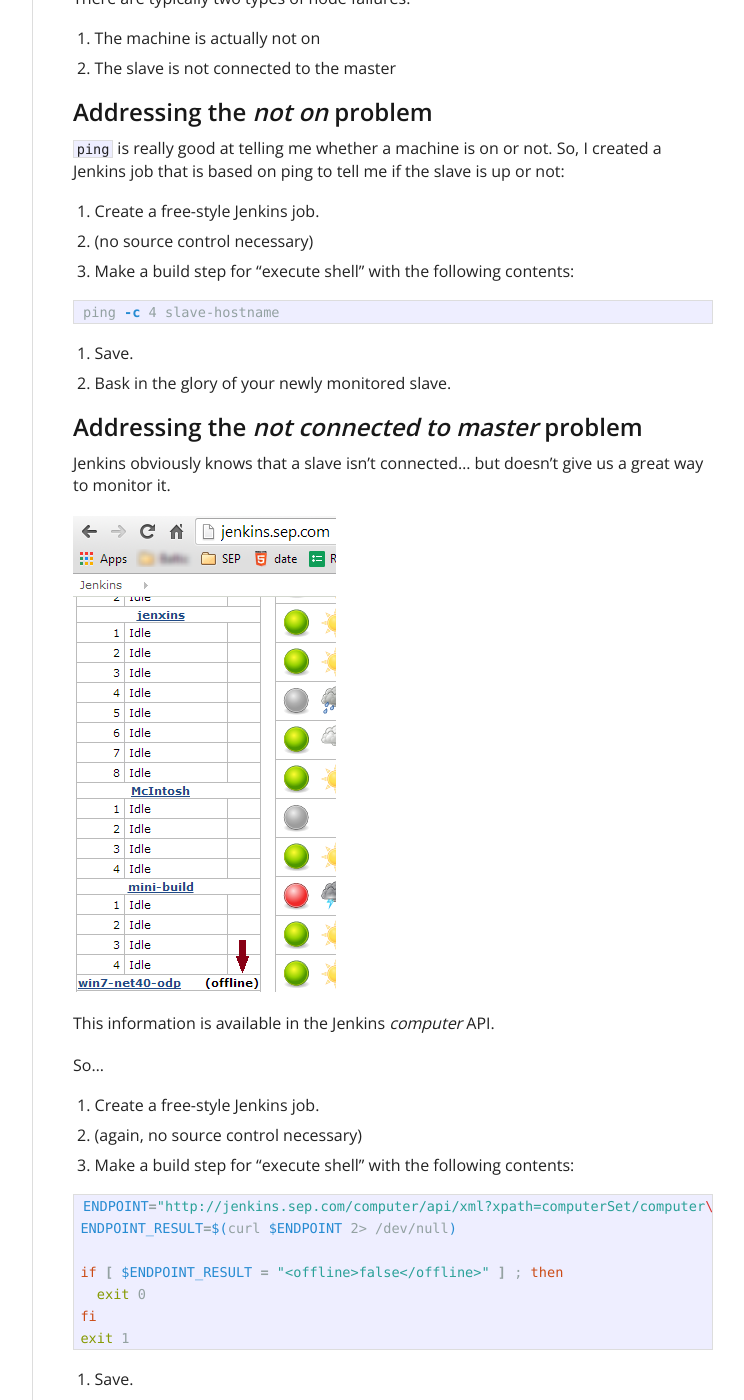
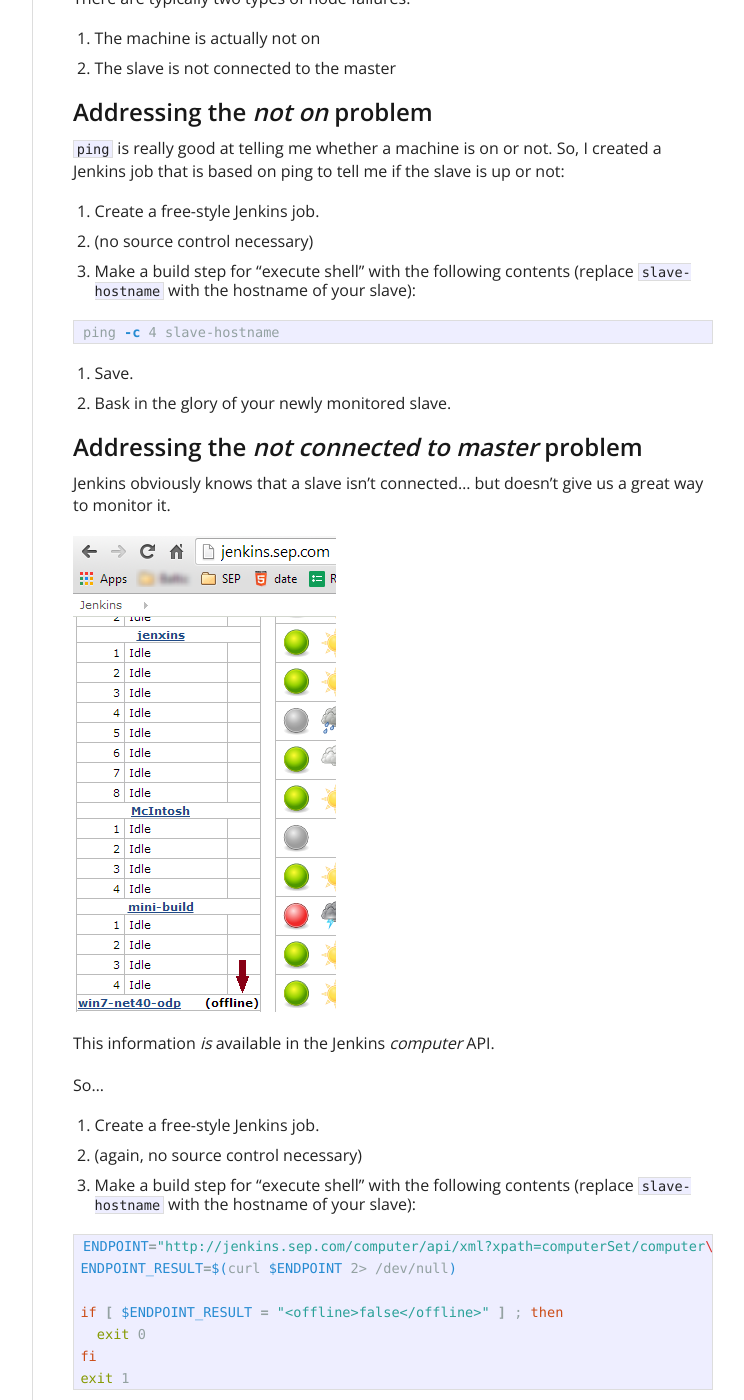
Before and after one commit to jonfuller/jonfuller.github.io, a Jekyll site: the page built from _posts/2013-12-12-jenkins-slave-monitoring.md, in a window 1280 px wide and 1400 px high, scrolled down 511 px. Shown: the whole window, without its empty margins (378-1122 px from the left). Built offline with Jekyll 4.4.1, drawn with Linux system fonts in a browser that asks for light colours; Markdown is read by kramdown in place of the engine named in the settings.

Commit message:
add commentary for slave-hostname

````diff
--- a/_posts/2013-12-12-jenkins-slave-monitoring.md
+++ b/_posts/2013-12-12-jenkins-slave-monitoring.md
@@ -31,12 +31,11 @@ There are typically two types of node failures:
 
 1. Create a free-style Jenkins job.
 1. (no source control necessary)
-1. Make a build step for "execute shell" with the following contents:
+1. Make a build step for "execute shell" with the following contents (replace `slave-hostname` with the hostname of your slave):
 
 ```bash
 ping -c 4 slave-hostname
 ```
-
 1. Save.
 1. Bask in the glory of your newly monitored slave.
 
@@ -46,13 +45,13 @@ Jenkins obviously knows that a slave isn't connected... but doesn't give us a gr
 
 ![slaves](/static/jenkins-slaves.png)
 
-This information is available in the Jenkins _computer_ API.
+This information _is_ available in the Jenkins _computer_ API.
 
 So...
 
 1. Create a free-style Jenkins job.
 1. (again, no source control necessary)
-1. Make a build step for "execute shell" with the following contents:
+1. Make a build step for "execute shell" with the following contents (replace `slave-hostname` with the hostname of your slave):
 
 ```bash
 ENDPOINT="http://jenkins.sep.com/computer/api/xml?xpath=computerSet/computer\[displayName='slave-hostname'\]/offline"
````
